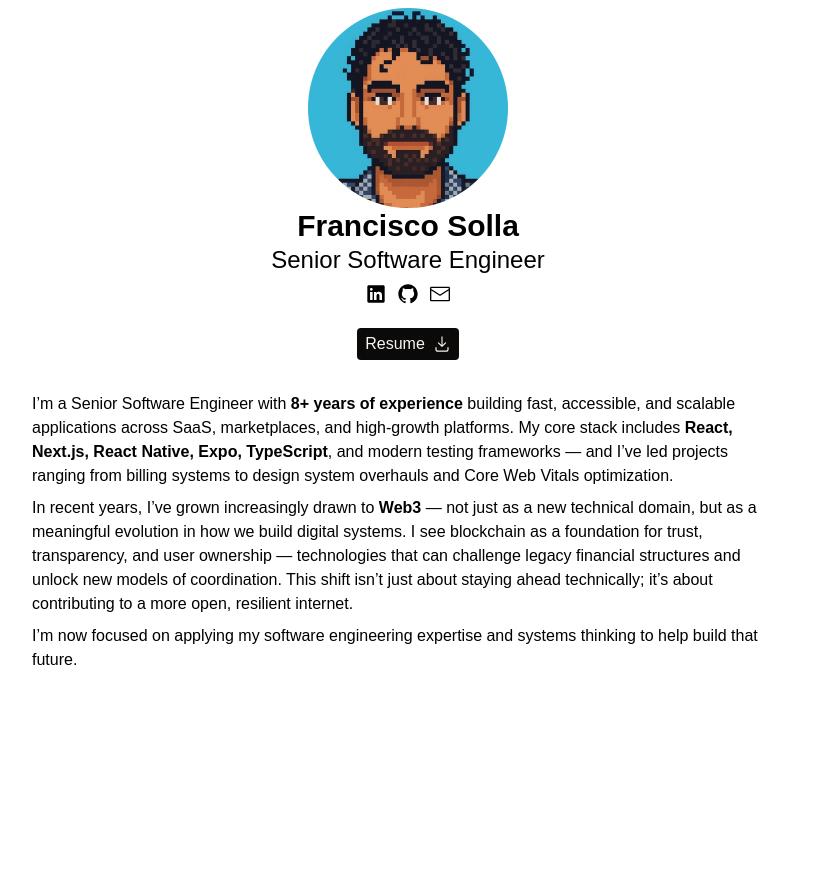
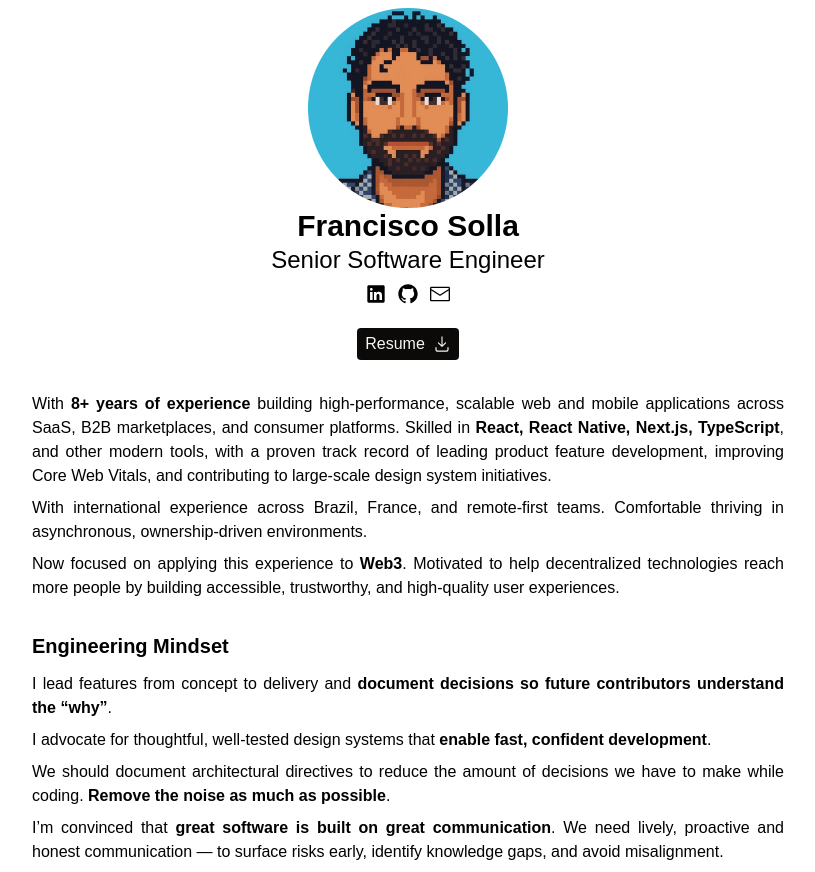
Before and after one commit to franciscosolla/solla, a Next.js app: page / in a window 1280 px wide. Shown: the whole page, without its empty margins (232-1047 px from the left). Before the commit the page ends 800 px from the top, so only its background shows below. Built offline with nearby package versions, Linux system fonts and the light colour scheme.

Commit message:
update content

```diff
--- a/src/app/page.tsx
+++ b/src/app/page.tsx
@@ -32,31 +32,59 @@
           Resume <DownloadIcon width={18} height={18} />
         </a>
       </header>
+      <main className="flex flex-col gap-8 text-justify">
+        <section>
           <p className="flex flex-col gap-2">
             <span>
-          I’m a Senior Software Engineer with{" "}
-          <strong>8+ years of experience</strong> building fast, accessible, and
-          scalable applications across SaaS, marketplaces, and high-growth
-          platforms. My core stack includes{" "}
-          <strong>React, Next.js, React Native, Expo, TypeScript</strong>, and
-          modern testing frameworks — and I’ve led projects ranging from billing
-          systems to design system overhauls and Core Web Vitals optimization.
+              With <strong>8+ years of experience</strong> building
+              high-performance, scalable web and mobile applications across
+              SaaS, B2B marketplaces, and consumer platforms. Skilled in{" "}
+              <strong>React, React Native, Next.js, TypeScript</strong>, and
+              other modern tools, with a proven track record of leading product
+              feature development, improving Core Web Vitals, and contributing
+              to large-scale design system initiatives.
             </span>
             <span>
-          In recent years, I’ve grown increasingly drawn to{" "}
-          <strong>Web3</strong> — not just as a new technical domain, but as a
-          meaningful evolution in how we build digital systems. I see blockchain
-          as a foundation for trust, transparency, and user ownership —
-          technologies that can challenge legacy financial structures and unlock
-          new models of coordination. This shift isn’t just about staying ahead
-          technically; it’s about contributing to a more open, resilient
-          internet.
+              With international experience across Brazil, France, and
+              remote-first teams. Comfortable thriving in asynchronous,
+              ownership-driven environments.
             </span>
             <span>
-          I’m now focused on applying my software engineering expertise and
-          systems thinking to help build that future.
+              Now focused on applying this experience to <strong>Web3</strong>.
+              Motivated to help decentralized technologies reach more people by
+              building accessible, trustworthy, and high-quality user
+              experiences.
             </span>
           </p>
+        </section>
+        <section className="flex flex-col gap-3">
+          <h3 className="text-xl font-bold">Engineering Mindset</h3>
+          <p className="flex flex-col gap-2">
+            <span>
+              I lead features from concept to delivery and{" "}
+              <strong>
+                document decisions so future contributors understand the “why”
+              </strong>
+              .
+            </span>
+            <span>
+              I advocate for thoughtful, well-tested design systems that{" "}
+              <strong>enable fast, confident development</strong>.
+            </span>
+            <span>
+              We should document architectural directives to reduce the amount
+              of decisions we have to make while coding.{" "}
+              <strong>Remove the noise as much as possible</strong>.
+            </span>
+            <span>
+              I’m convinced that{" "}
+              <strong>great software is built on great communication</strong>.
+              We need lively, proactive and honest communication — to surface
+              risks early, identify knowledge gaps, and avoid misalignment.
+            </span>
+          </p>
+        </section>
+      </main>
     </div>
   );
 }
```
Lines whose indentation alone changed are shown as unchanged.
